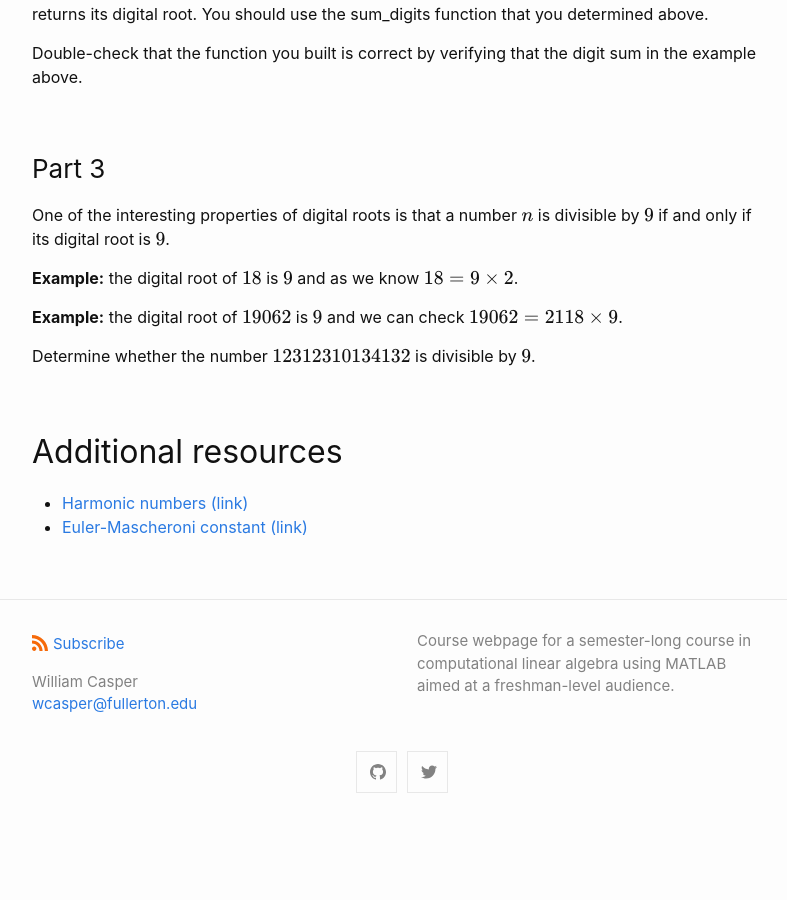
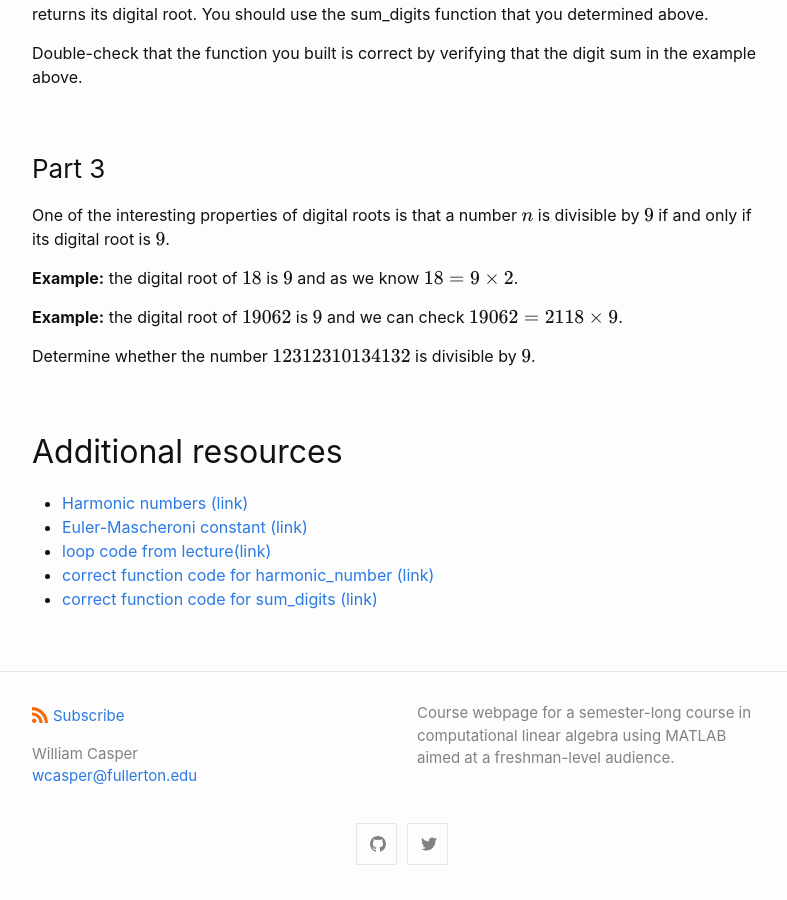
Before and after one commit to wcasper/math107spring2021, a Jekyll site: the page built from worksheets/ws2/ws2.md, in a window 1280 px wide and 900 px high, scrolled down 2414 px. Shown: the whole window, without its empty margins (238-1025 px from the left). Built offline with Jekyll 4.4.1, drawn with Linux system fonts in a browser that asks for light colours; before the commit the page ends 3242 px from its top, so only the background shows below that.

Commit message:
added correct code for desired functions

```diff
--- a/worksheets/ws2/ws2.md
+++ b/worksheets/ws2/ws2.md
@@ -91,3 +91,6 @@ Determine whether the number $$12312310134132$$ is divisible by $$9$$.
 
 * <a target="_parent" href="https://en.wikipedia.org/wiki/Harmonic_number">Harmonic numbers (link)</a>
 * <a target="_parent" href="https://en.wikipedia.org/wiki/Euler-Mascheroni_constant">Euler-Mascheroni constant (link)</a>
+* <a target="_parent" href="https://wcasper.github.io/math107spring2021/worksheets/ws2/loop_practice.m">loop code from lecture(link)</a>
+* <a target="_parent" href="https://wcasper.github.io/math107spring2021/worksheets/ws2/harmonic_number.m">correct function code for harmonic_number (link)</a>
+* <a target="_parent" href="https://wcasper.github.io/math107spring2021/worksheets/ws2/sum_digits.m">correct function code for sum_digits (link)</a>
```
Also changed, not shown: 3 other files.
